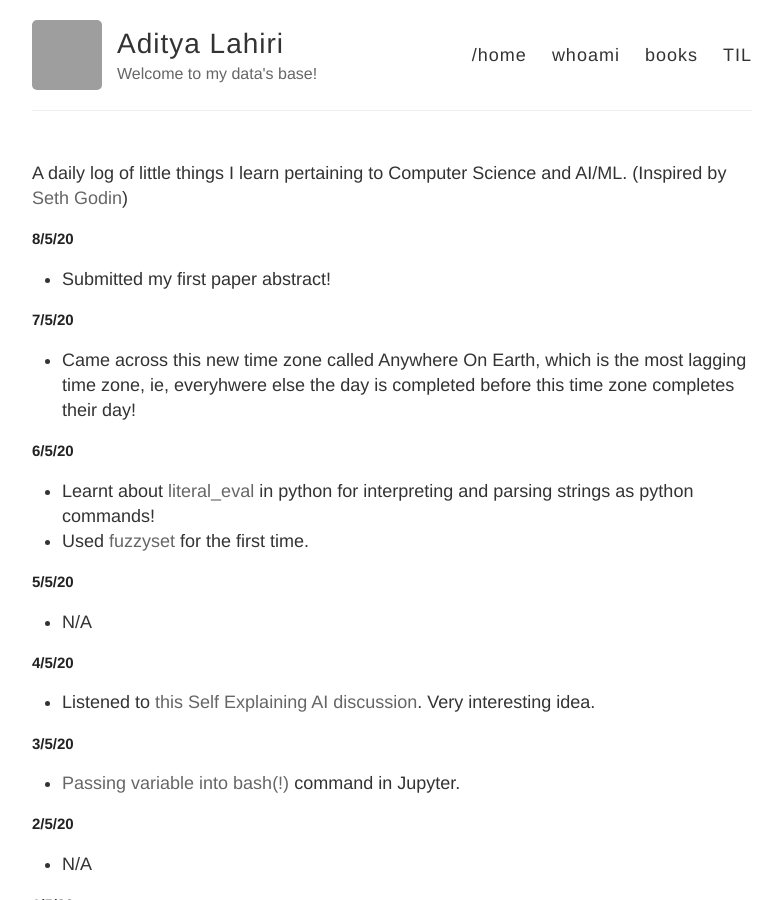
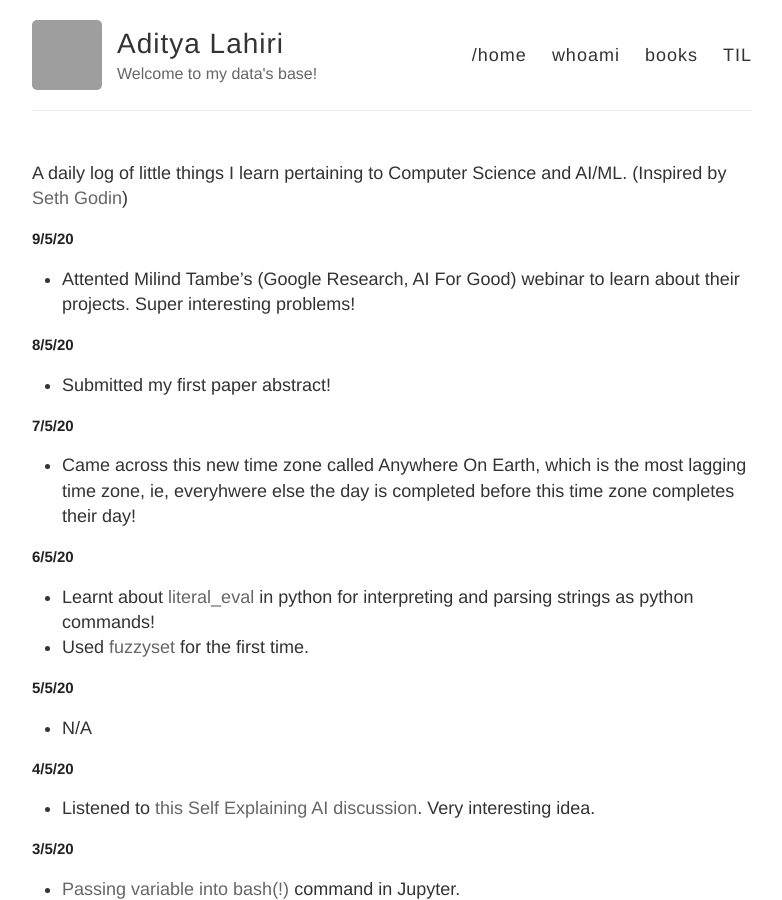
Before and after one commit to adityalahiri/adityalahiri.github.io, a Jekyll site: the page built from TIL.md, in a window 1280 px wide and 900 px high. Shown: the whole window, without its empty margins (248-1030 px from the left). Built offline with Jekyll 4.4.1, drawn with Linux system fonts in a browser that asks for light colours; our own code applies the rules of GitHub Pages for plain Markdown files; grey boxes are pictures that could not be loaded.

Commit message:
Update for 9/5/20

```diff
--- a/TIL.md
+++ b/TIL.md
@@ -1,5 +1,9 @@
 A daily log of little things I learn pertaining to Computer Science and AI/ML.
 (Inspired by [Seth Godin](https://seths.blog/))
+
+## 9/5/20
+
+* Attented Milind Tambe's (Google Research, AI For Good) webinar to learn about their projects. Super interesting problems!
 
 ## 8/5/20
 
```
